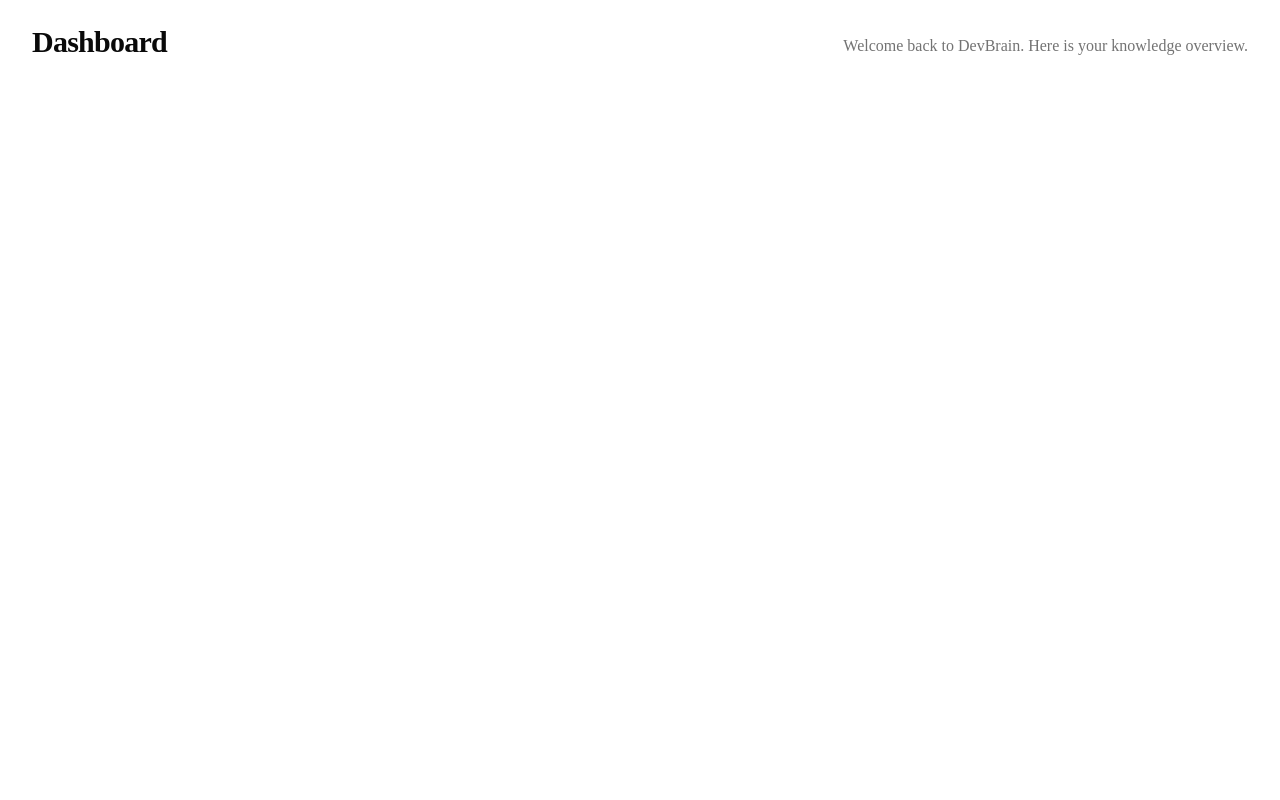
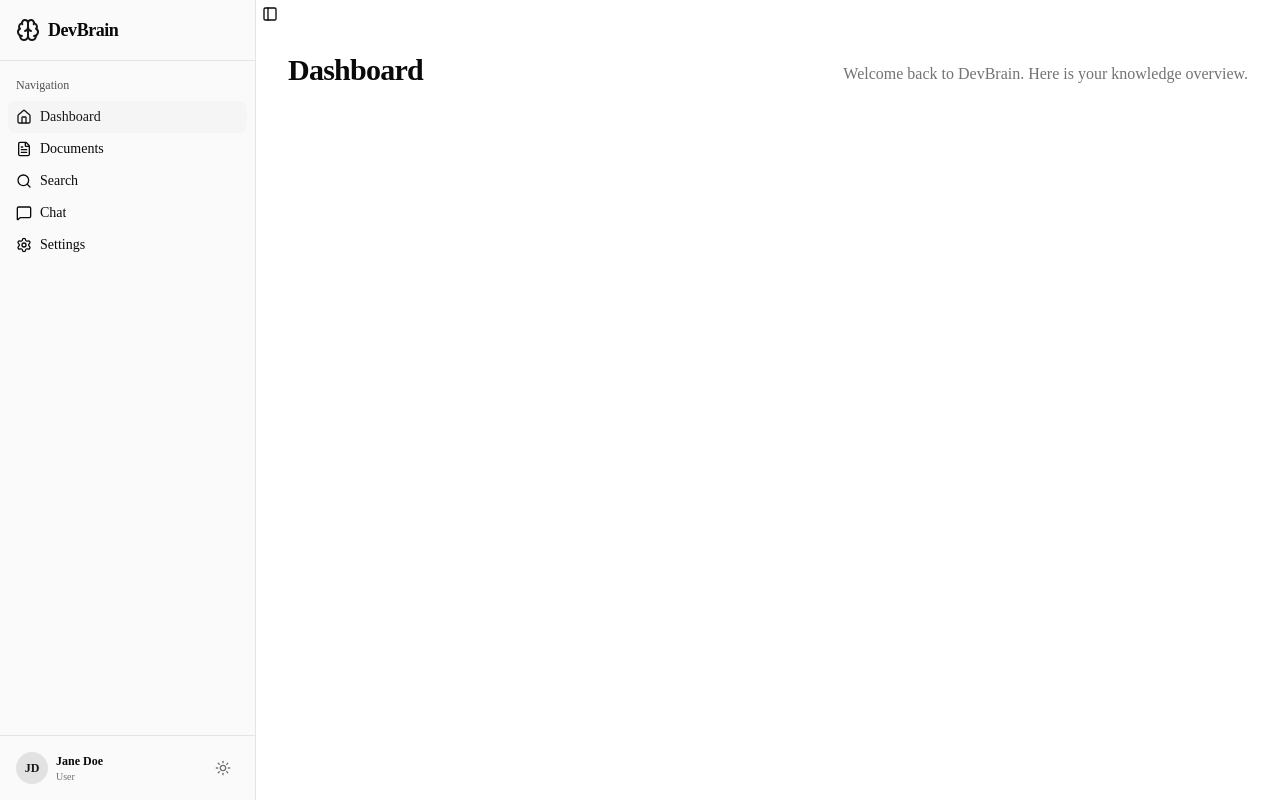
Before and after one commit to oscarlopez1991/DevBrain, a Next.js app in the folder frontend/: page / in a window 1280 px wide. Built offline with nearby package versions, Linux system fonts and the light colour scheme.

Commit message:
feat: implement sidebar navigation and layout structure for Phase 2

```diff
--- a/frontend/app/layout.tsx
+++ b/frontend/app/layout.tsx
@@ -34,14 +34,15 @@ export default function RootLayout({
       suppressHydrationWarning
     >
       <body className="min-h-full bg-background font-sans text-foreground">
-        {/* TODO(PHASE-2): Wrap the application in providers and set up the Sidebar layout.
-            Requirements:
-            1. Wrap children with `ThemeProvider` passing `attribute="class"`, `defaultTheme="system"`, and `enableSystem`.
-            2. Inside, wrap with `SidebarProvider` to enable collapsible sidebar contexts.
-            3. Render the `<AppSidebar />` component next to the main content.
-            4. Wrap the main content (and `<SidebarTrigger />`) inside a flex container (e.g. `<main className="flex-1 flex flex-col h-screen overflow-y-auto">`) so that it scrolls independently.
-        */}
-        {children}
+        <ThemeProvider attribute="class" defaultTheme="system" enableSystem>
+          <SidebarProvider>
+            <AppSidebar/>
+            <main className="flex-1 flex flex-col h-screen overflow-y-auto">
+              <SidebarTrigger/>
+              {children}
+            </main>
+          </SidebarProvider>
+        </ThemeProvider>
       </body>
     </html>
   );
--- a/frontend/components/layout/app-sidebar.tsx
+++ b/frontend/components/layout/app-sidebar.tsx
@@ -58,15 +58,17 @@ export function AppSidebar() {
           <SidebarGroupLabel className="group-data-[collapsible=icon]:hidden">Navigation</SidebarGroupLabel>
           <SidebarGroupContent>
             <SidebarMenu>
-              {/* TODO(PHASE-2): Build the sidebar navigation links.
-                  Requirements:
-                  1. Map over the `navItems` array.
-                  2. Use the Next.js <Link> component instead of raw <a> tags to prevent full page reloads.
-                  3. Use `pathname === item.url` to determine if a route is currently active.
-                  4. Apply active styling (e.g., bg-accent or text-primary) to the SidebarMenuButton if active.
-
-                  Pista: Use the `isActive` attribute or add conditional classes using `cn()` utility.
-              */}
+              {navItems.map(item => (
+                  <SidebarMenuItem key={item.title}>
+                    <SidebarMenuButton
+                        isActive={pathname === item.url}
+                        render={<Link href={item.url}/>}
+                        tooltip={item.title}>
+                      <item.icon/>
+                      <span>{item.title}</span>
+                    </SidebarMenuButton>
+                  </SidebarMenuItem>
+              ))}
             </SidebarMenu>
           </SidebarGroupContent>
         </SidebarGroup>
```
